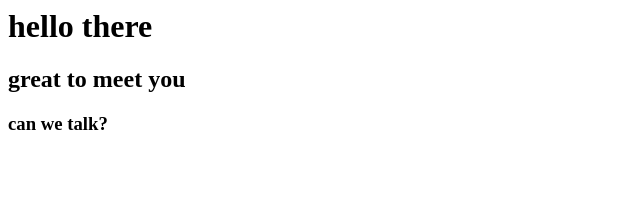
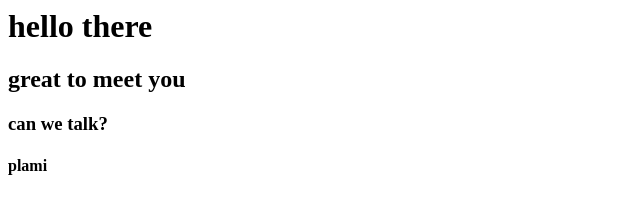
Before and after one commit to Plamitha123/coursera-plum2, a plain HTML site: page index.html in a window 1280 px wide. Shown: the full height of the page, 0-640 px from the left. Drawn offline with Linux system fonts and the light colour scheme.

Commit message:
first commit

```diff
--- a/index.html
+++ b/index.html
@@ -6,5 +6,6 @@
 	<h1>hello there</h1>
 	<h2>great to meet you </h2>
 	<h3> can we talk? </h3>
+	<h4>plami</h4>
 </body>
 </html>
```
